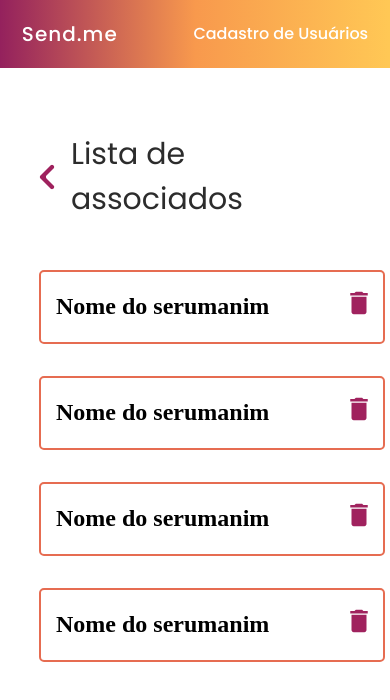
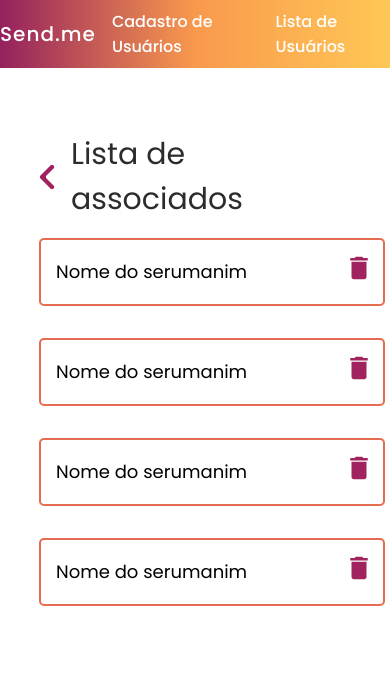
Before and after one commit to The-Seven-DSM/Send.me-FrontEnd-2022-2, a React (Create React App) app: page /Lista in a window 390 px wide. Shown: the top 700 px of the page. Built offline with nearby package versions, Linux system fonts and the light colour scheme.

Commit message:
responsivo

```diff
--- a/src/components/Header/header.js
+++ b/src/components/Header/header.js
@@ -7,6 +7,7 @@ function Header(){
         <a className="logo" href="/">Send.me</a>
         <ul className="nav-list">
           <li><a href="/Cadastro_Usuario">Cadastro de Usuários</a></li>
+          <li><a href="/lista">Lista de Usuários</a></li>
         </ul>
       </nav>
       // <C.Nav>
--- a/src/components/Header/style.css
+++ b/src/components/Header/style.css
@@ -17,8 +17,7 @@
     display: flex;
   }
   .nav-list li {
-    letter-spacing: 1px;
-    margin-left: 32px;
+    margin-left: 16px;
   }
 
   a {
@@ -38,7 +37,4 @@
       font-size: 20px;
       letter-spacing: 1px;
     }
-    .nav-list li {
-      letter-spacing: 0;
-    }
   }
--- a/src/components/Hist-Perfil/style.css
+++ b/src/components/Hist-Perfil/style.css
@@ -14,6 +14,7 @@
     flex-direction: column;
 }
 .direito{
+    gap: 100px;
     margin-right: 20px;
 }
 .direito a p{
@@ -35,7 +36,7 @@
 p{
     font-family: 'Poppins', sans-serif;
 }
-/* @media(max-width:768px){
+@media(max-width:600px){
     .containerPerfil{
         height: 400px;
         flex-direction: column;
@@ -46,7 +47,6 @@ p{
         margin-right: 0;
     }
     .direito {
-        width: 100px;
         flex-direction: row;
         justify-content: space-between;
     }
@@ -56,4 +56,4 @@ p{
     .meio p{
         padding: 10px 0;
     }
-} */
+}
--- a/src/components/Lista-assoc/style.css
+++ b/src/components/Lista-assoc/style.css
@@ -4,11 +4,14 @@
     align-items: center;
     justify-content: space-between;
     width: 100%;
-    height: 70px;
+    height: 64px;
     border-radius: 5px;
     border: 2px solid #E66C51;
     padding: 0 15px;
 }
-.back-button-registration{
-    margin-bottom: 32px;
+
+.bloco h2{
+    font-family: 'Poppins', sans-serif;
+    font-weight: normal;
+    font-size: 18px;
 }
--- a/src/components/cadastro_usuario/style.css
+++ b/src/components/cadastro_usuario/style.css
@@ -29,7 +29,7 @@
     flex-wrap: wrap;
     justify-content: center;
     flex-direction: column;
-    margin: 20px 0 12px 0;
+    margin: 0 0 12px 0;
   }
   form .detail .input-box {
     margin-bottom: 15px;
```
Also changed, not shown: src/global.css (line endings or trailing spaces).
